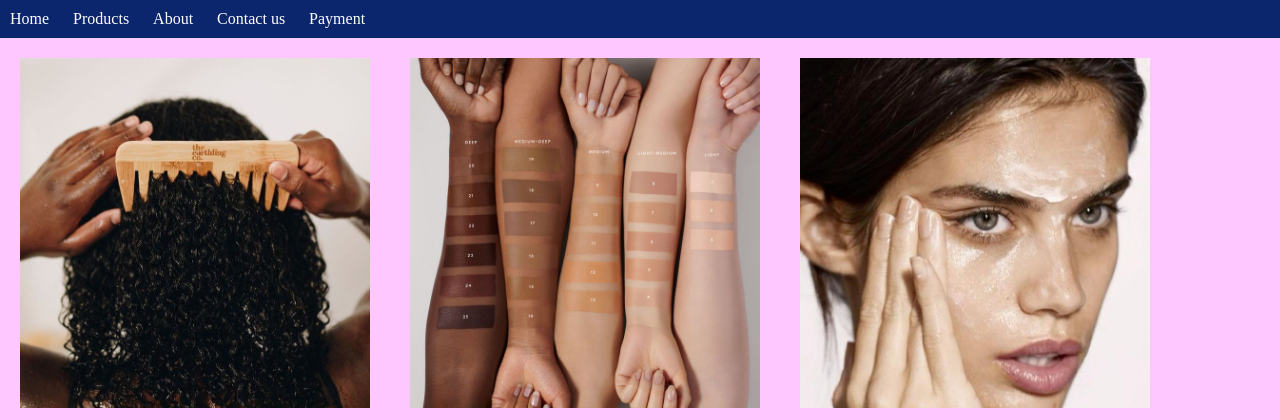
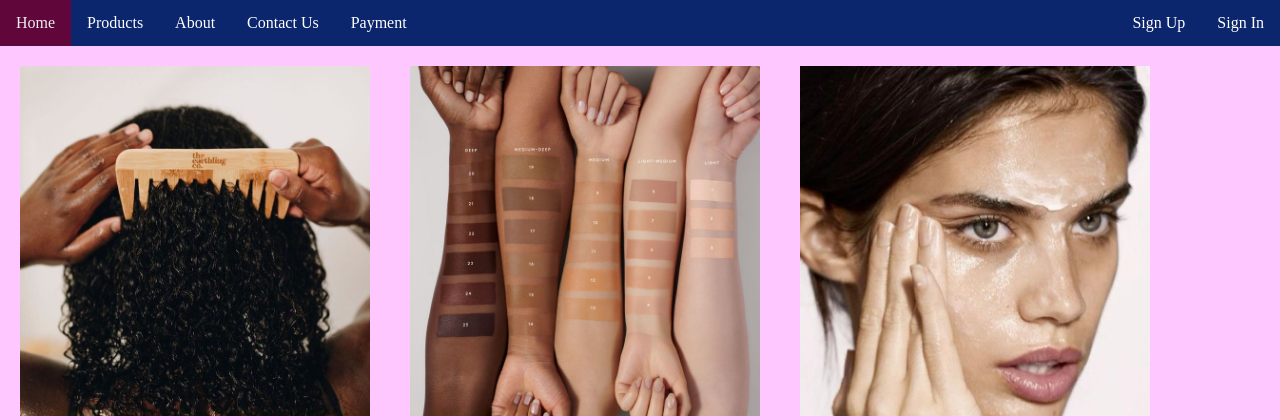
Before and after one commit to nmonar1/FirstWeb, a PHP site: page / in a window 1280 px wide. Shown: the top 420 px of the page. Run offline with PHP 8.4, Linux system fonts and the light colour scheme.

Commit message:
modified the nav bar in index.html

```diff
--- a/css/index.css
+++ b/css/index.css
@@ -7,21 +7,30 @@ body{
     background-color: #ffc7ff;
 }
 
-.navbar-nav {
+
+.topnav{
     background-color: #0c266d;
-    list-style: none;
-    padding: 10px;
+    overflow: hidden;
 }
 
-.nav-item {
-    display: inline-block;
-    margin-right: 20px;
+.topnav a{
+    color: #fff;
+    float: left;
+    display: block;
+    text-decoration: none;
+    text-align: left;
+    padding: 14px 16px;
+}
+.topnav a:hover{
+    color: rgb(238, 238, 238);
+    background-color: #61063b;
+    text-decoration: none;
 }
 
-.nav-link {
-    color: #fff;
-    text-decoration: none;
+.topnav-right{
+    float: right;
 }
+
 
 .image-row {
     display: flex; /*Using flexbox to create a row*/
@@ -99,4 +108,5 @@ footer {
     font-family: quicksand;
     font-style: normal;
     font-weight: 300;
+
 }
--- a/haircare.html
+++ b/haircare.html
@@ -22,4 +22,5 @@
 
 
 </body>
+
 </html>
--- a/index.html
+++ b/index.html
@@ -8,13 +8,18 @@
 
 </head>
 <body>
-    <ul class="navbar-nav mr-auto">
-        <li class="nav-item"> <a class="nav-link" href="index.html">Home</a> </li>
-        <li class="nav-item"> <a class="nav-link" href="products.html">Products</a> </li>
-        <li class="nav-item"> <a class="nav-link" href="about.html">About</a></li>
-        <li class="nav-item"> <a class="nav-link" href="contact_us.html">Contact us</a></li>
-        <li class="nav-item"> <a class="nav-link" href="payment.html">Payment</a></li>
-    </ul>
+    <div class="topnav">
+        <a href="./">Home</a>
+        <a href="products.html">Products</a>
+        <a href="about.html">About</a>
+        <a href="contact_us.html">Contact Us</a>
+        <a href="payment.html">Payment</a>
+
+        <div class="topnav-right">
+            <a href="signup.html">Sign Up</a>
+            <a href="signin.html">Sign In</a>
+        </div>
+    </div>
 
     <div class="container">
         <div class="row image-row">
```
